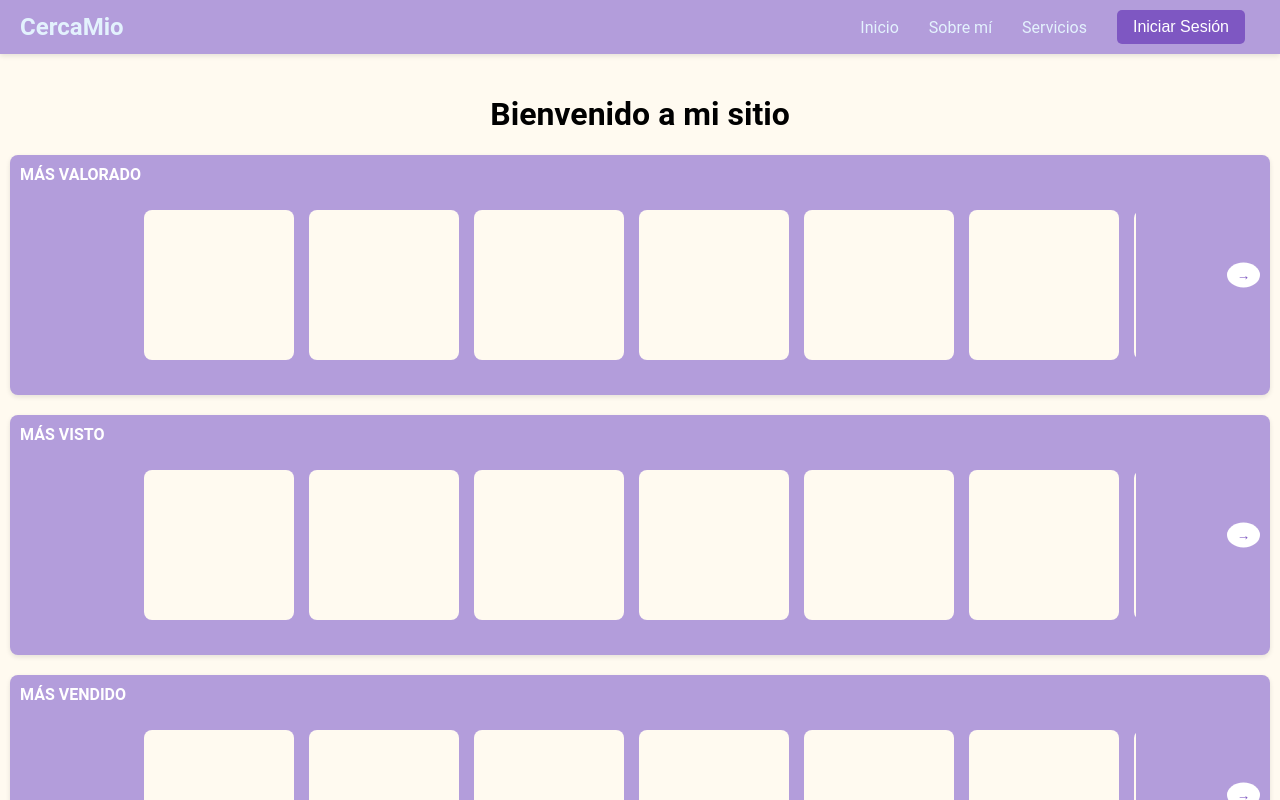
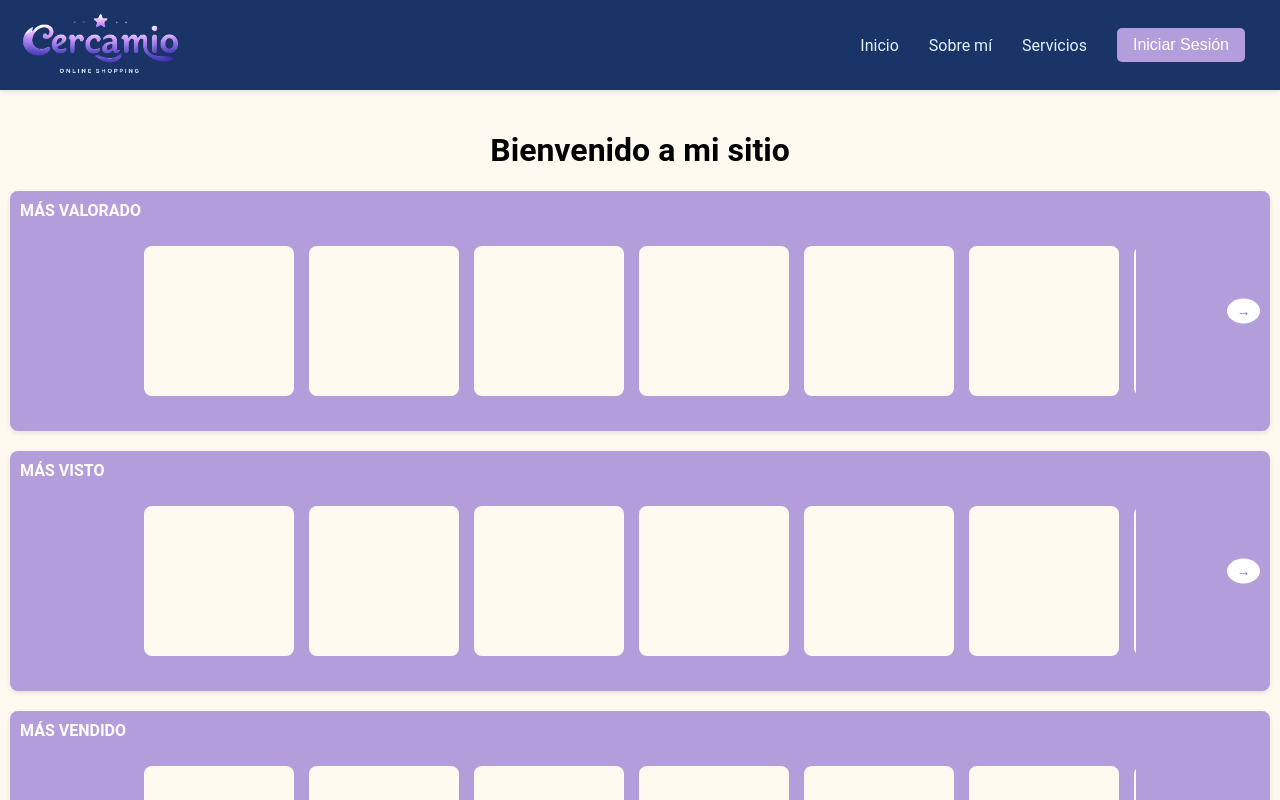
Before and after one commit to ElAdagioDeJP/E-Commerce_CercaMio, a React (Vite) app in the folder frontend/: page / in a window 1280 px wide. Shown: the top 800 px of the page. Built offline with nearby package versions, Linux system fonts and the light colour scheme.

Commit message:
se coloco el logo

```diff
--- a/frontend/src/App.css
+++ b/frontend/src/App.css
@@ -6,7 +6,7 @@ body {
   background-color: #FFFAF0;
 }
 .navbar {
-  background-color: #b39ddb; /* Violeta suave */
+  background-color: #1b3468; /* Violeta suave */
   color: #e3f2fd; /* Azul claro */
   display: flex;
   justify-content: space-between;
@@ -16,8 +16,9 @@ body {
 }
 
 .logo {
-  font-size: 1.5em;
-  font-weight: bold;
+
+  width: 1/3px;
+  height: 70px;
 }
 
 /* Contenedor de enlaces */
@@ -50,7 +51,7 @@ body {
 
 /* Botón estilizado */
 .btn-primary {
-  background-color: #7e57c2; /* Violeta oscuro */
+  background-color: #b39ddb; /* Violeta oscuro */
   color: white;
   border: none;
   border-radius: 5px;
@@ -61,12 +62,12 @@ body {
 }
 
 .btn-primary:hover {
-  background-color: #5e35b1; /* Violeta más oscuro */
+  background-color: #ac1993; /* Violeta más oscuro */
   transform: scale(1.05); /* Efecto de aumento */
 }
 
 .btn-primary:active {
-  background-color: #4527a0; /* Violeta más intenso */
+  background-color: #ac1993; /* Violeta más intenso */
   transform: scale(1); /* Restablecer tamaño */
 }
 .main {
--- a/frontend/src/App.jsx
+++ b/frontend/src/App.jsx
@@ -13,7 +13,7 @@ function App() {
     <>
       <div>
         <nav className="navbar">
-          <div className="logo">CercaMio</div>
+          <img src=".\image\logopsinf.webp" alt="Logo CercaMio" className="logo" />
           <ul className="nav-links">
             <li>
               <a href="#home">Inicio</a>
@@ -85,7 +85,7 @@ function Rectangle({ title }) {
       <div className="rectangle-title">{title}</div>
       <div className="square-container">
         <div className={`square-wrapper ${showMore ? 'move-right' : ''}`}>
-          {Array.from({ length: 17 }).map((_, squareIndex) => (
+          {Array.from({ length: 16 }).map((_, squareIndex) => (
             <div key={squareIndex} className="square">
               <div className="square-content">
 
```
Also changed, not shown: frontend/image/logop.webp (added), frontend/image/logopsinf.webp (added).
